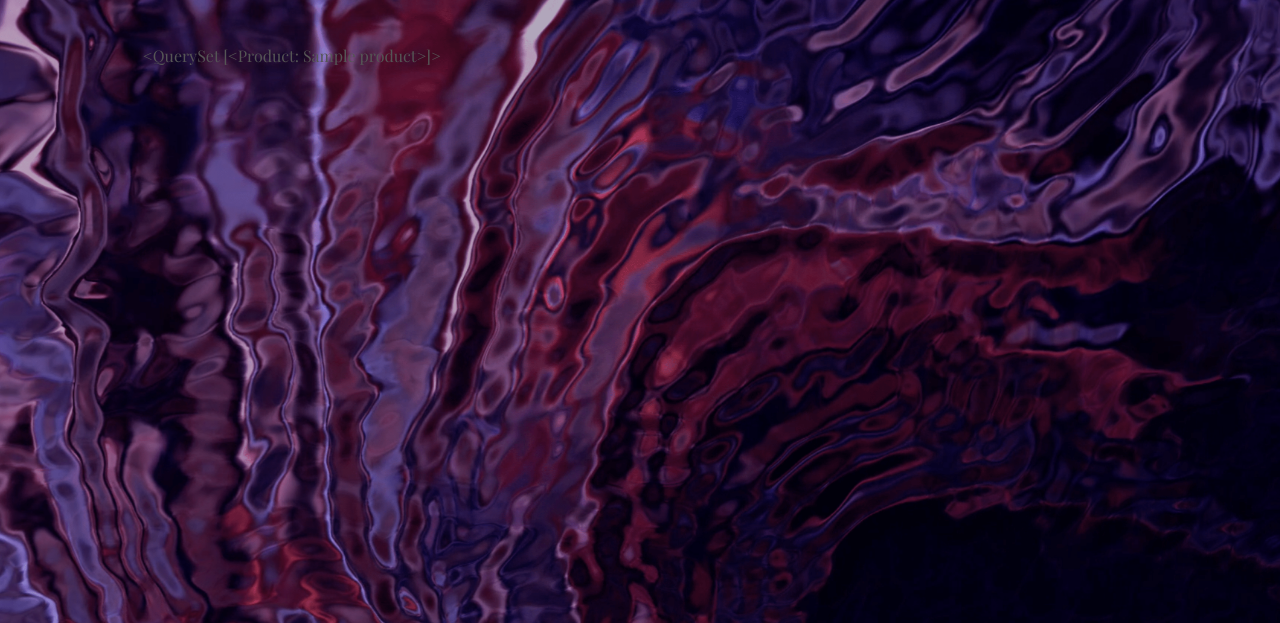
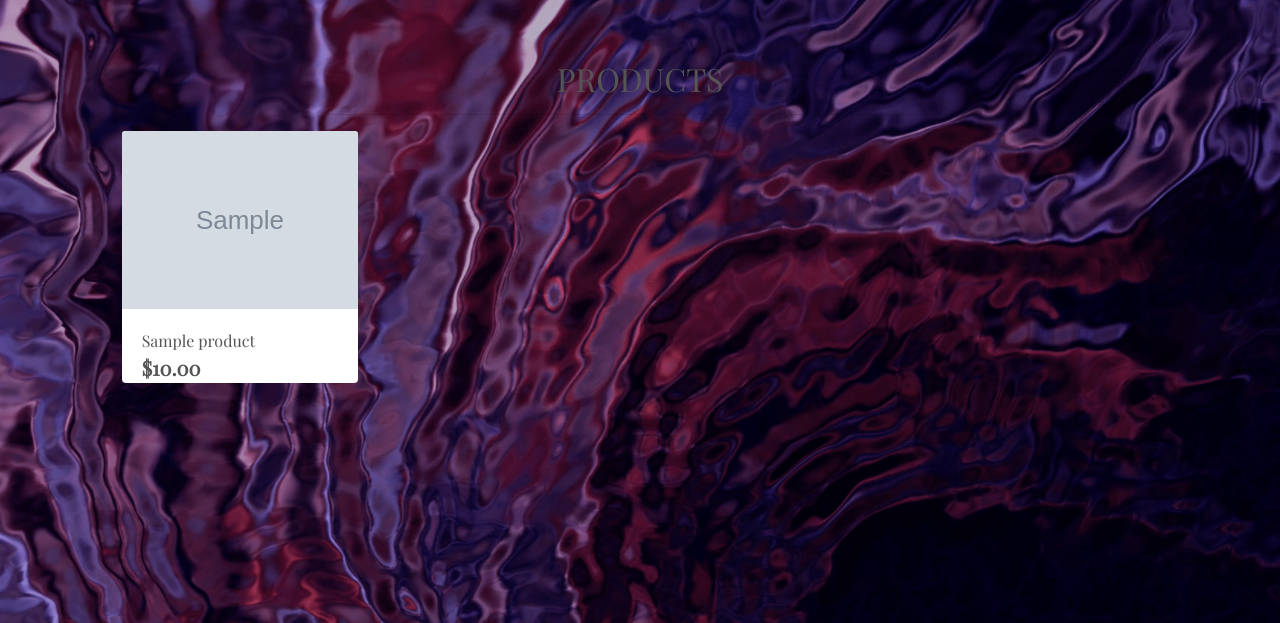
Before and after one commit to Code-Institute-Submissions/purple-hex-studios, a Django app: page /services/ in a window 1280 px wide. Shown: the part 120-743 px from the top of the page. Run offline with Django 3.2, Linux system fonts and the light colour scheme; tables that the repository leaves empty hold one stand-in row (values such as "Sample post"); grey boxes marked "Sample" are stand-in pictures; some libraries are stand-ins or nearby versions.

Commit message:
Add data to services template

```diff
--- a/services/templates/services/services.html
+++ b/services/templates/services/services.html
@@ -10,10 +10,61 @@
 {% endblock %}
 
 {% block content %}
-    <div class="container">
+    <div class="overlay"></div>
+    <div class="container-fluid">
         <div class="row">
-            <div class="col">
-                {{ services }}
+            <div class="col text-center mt-3">
+                <h2 class="logo-font">Products</h2>
+                <hr class="w-50 mb-1">
+            </div>
+        </div>
+        <div class="row">
+            <div class="product-container col-10 offset-1">
+                <div class="row mt-1 mb-2"></div>
+                <div class="row">
+                    {% for product in services %}
+                        <div class="col-sm-6 col-md-6 col-lg-4 col-xl-3">
+                            <div class="card h-100 border-0">
+                                {% if product.image %}
+                                <a href="">
+                                    <img class="card-img-top img-fluid" src="{{ product.image.url }}" alt="{{ product.name }}">
+                                </a>
+                                {% else %}
+                                <a href="">
+                                    <img class="card-img-top img-fluid" src="{{ MEDIA_URL }}noimage.png" alt="{{ product.name }}">
+                                </a>
+                                {% endif %}
+                                <div class="card-body pb-0">
+                                    <p class="mb-0">{{ product.name }}</p>
+                                    <p class="lead mb-0 text-left font-weight-bold">${{ product.price }}</p>
+                                </div>
+
+                            </div>
+                        </div>
+                        <!-- <div class="card-footer bg-white pt-0 border-0 text-left">
+                            <div class="row">
+                                <div class="col">
+                                    <p class="lead mb-0 text-left font-weight-bold">${{ product.price }}</p>
+                                </div>
+                            </div>
+                        </div> -->
+                        {% if forloop.counter|divisibleby:2 %}
+                        <div class="col-12 d-none d-sm-block d-md-block d-lg-none mb-5">
+                            <hr>
+                        </div>
+                        {% endif %}
+                        {% if forloop.counter|divisibleby:3 %}
+                            <div class="col-12 d-none d-lg-block d-xl-none mb-5">
+                                <hr>
+                            </div>
+                        {% endif %}
+                        {% if forloop.counter|divisibleby:4 %}
+                            <div class="col-12 d-none d-xl-block mb-5">
+                                <hr>
+                            </div>
+                        {% endif %}
+                    {% endfor %}
+                </div>
             </div>
         </div>
     </div>
```
